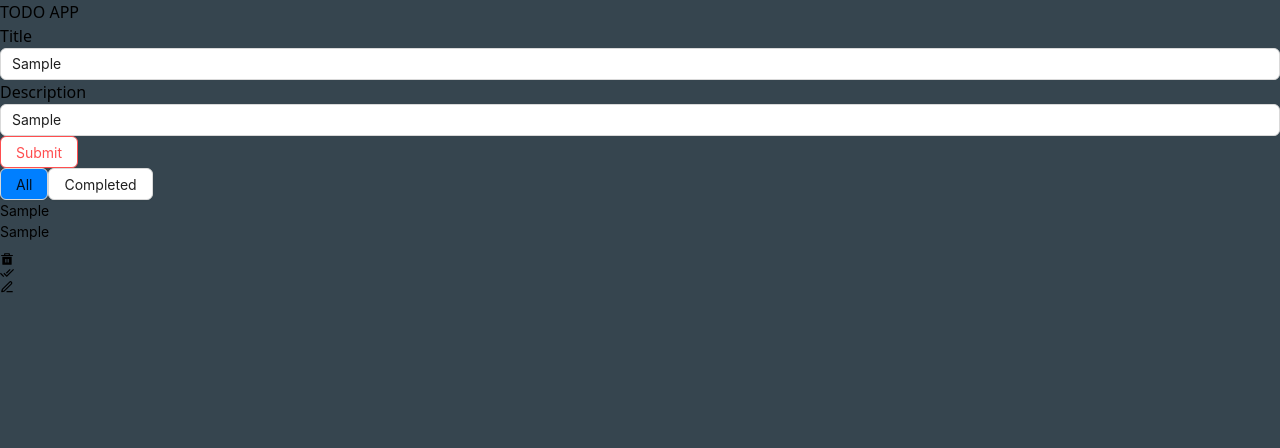
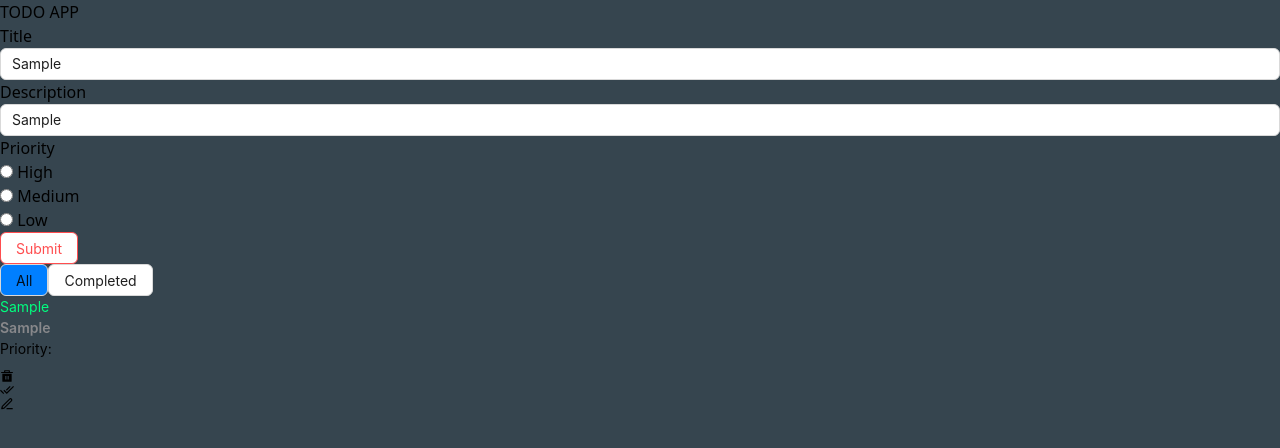
Before and after one commit to rumman99/Todo-App, a React (Vite) app: page / in a window 1280 px wide. Both pictures are taken after typing "Sample", "Sample" into the empty fields and a click on the button "Submit". Shown: the top 448 px of the page. Built offline with nearby package versions, Linux system fonts and the light colour scheme.

Commit message:
implement localStorage and Priority level,

```diff
--- a/src/App.css
+++ b/src/App.css
@@ -6,6 +6,15 @@ body{
     overflow: hidden;
 }
 
+.responsive p{
+    color: rgb(136 136 139);
+    font-weight: 600;
+}
+
+.responsive h5{
+    color: springgreen
+}
+
 .btn-style .active{
     background-color: #007FFF;
 }
--- a/src/components/InputTodo/InputTodo.jsx
+++ b/src/components/InputTodo/InputTodo.jsx
@@ -1,22 +1,33 @@
 import { Button, Input } from 'antd';
 
-const InputTodo = ({setTodoTitle, setTodoDescription, handleSubmitButton}) => {
+const InputTodo = ({setTodoTitle, setTodoDescription, handleSubmitButton, setTodoPriority}) => {
     return (
         <>
-            <h1 className='text-center mt-10 text-4xl mb-5 text-purple-400 font-semibold'>TODO APP</h1>
+            <h1 className='text-center mt-10 text-4xl mb-5 text-red-500 font-semibold'>TODO APP</h1>
 
-            <div className='flex justify-center text-center font-semibold text-green-600'>
+            <div className='flex justify-center text-center font-semibold text-white'>
             <div>
                 <div className='flex gap-2'>
-                <div className='input-field'>
+                <div>
                 <label>Title</label>
-                <Input placeholder="Add Task Title" onBlur={e=>setTodoTitle(e.target.value)} maxLength="50"/>
+                <Input placeholder="Add Task Title" onBlur={e=>setTodoTitle(e.target.value)} maxLength="50" required/>
                 </div>
-                <div className='input-field'>
+                <div>
                 <label>Description</label>
-                <Input placeholder="Add Description" onBlur={e=>setTodoDescription(e.target.value)} maxLength="50"/>
+                <Input placeholder="Add Description" onBlur={e=>setTodoDescription(e.target.value)} maxLength="50" required/>
                 </div>
-                <div className='input-field pt-6'>
+                <form onBlur={e=>setTodoPriority(e.target.value)} className='text-left'>
+                    <p className='text-center text-sky-400'>Priority</p>
+                    <input type="radio" name='priority' value="High" required/>
+                    <label> High</label><br/>
+
+                    <input type="radio" name='priority' value="Medium" required/>
+                    <label> Medium</label><br/>
+
+                    <input type="radio" name='priority' value="Low" required/>
+                    <label> Low</label><br/>
+                </form>
+                <div className='pt-6'>
                 <Button onClick={()=>handleSubmitButton()} danger>Submit</Button>
                 </div>
                 </div>
--- a/src/components/ShowTodo/ShowTodo.jsx
+++ b/src/components/ShowTodo/ShowTodo.jsx
@@ -6,14 +6,15 @@ import { FiEdit3 } from "react-icons/fi";
 import InputTodo from '../InputTodo/InputTodo';
 
 const ShowTodo = () => {
-    const [isCompleted, setIsCompleted]= useState('false');
+    const [isCompleted, setIsCompleted]= useState(false); /// For Toggle Button All or Complete Tab //
     const [allTodo, setAllTodo]= useState([]);
     const [todoTitle, setTodoTitle]= useState('');
     const [todoDescription, setTodoDescription]= useState('');
+    const [todoPriority, setTodoPriority]= useState('');
 
 //// Submit Button ////
     const handleSubmitButton=()=>{
-        const newTodo={title:todoTitle, description:todoDescription};
+        const newTodo={title:todoTitle, description:todoDescription, priority: todoPriority};
         const updatedTodo=[...allTodo, newTodo];
         setAllTodo(updatedTodo);
         localStorage.setItem('todo', JSON.stringify(updatedTodo));
@@ -37,11 +38,11 @@ useEffect(()=>{
 
     return (
         <div>
-            <InputTodo setTodoTitle={setTodoTitle} setTodoDescription={setTodoDescription} handleSubmitButton={handleSubmitButton}/>
+            <InputTodo setTodoTitle={setTodoTitle} setTodoDescription={setTodoDescription} handleSubmitButton={handleSubmitButton} setTodoPriority={setTodoPriority}/>
 
             <div className='btn-style flex justify-center mt-10 gap-2'>
-                <Button onClick={()=>setIsCompleted('false')} className={`${isCompleted==="false" && "active"}`} type="default">All</Button>
-                <Button onClick={()=>setIsCompleted('true')} className={`${isCompleted==="true" && "active"}` }type="default">Completed</Button>
+                <Button onClick={()=>setIsCompleted(false)} className={`${isCompleted===false && "active"}`} type="default">All</Button>
+                <Button onClick={()=>setIsCompleted(true)} className={`${isCompleted===true && "active"}` }type="default">Completed</Button>
             </div>
 
         {/* /////////Ant Design Ui Component////// */}
@@ -57,8 +58,9 @@ useEffect(()=>{
                                 return(
                                     <div key={keyIndex} className='responsive border rounded-lg border-yellow-500 flex justify-between mt-3 mr-2 ml-2 p-6 gap-10'>
                                     <div className='text-gray-300'>
-                                    <h1 className='text-xl font-semibold'>{todos.title}</h1>
+                                    <h5 className='text-xl font-semibold'>{todos.title}</h5>
                                     <p>{todos.description}</p>
+                                    <h3 className={`${todos.priority==='High' && 'text-red-600'} ${todos.priority==='Medium' && 'text-yellow-500'} ${todos.priority==='Low' && 'text-purple-500'}`}><span className='text-white'>Priority: </span>{todos.priority}</h3>
                                     </div>
                                     <div className='icon-style text-2xl hover:cursor-pointer flex gap-2'>
                                         <RiDeleteBin5Fill onClick={()=>handleDelete(todos)} className='hover:text-red-600'/>
```
